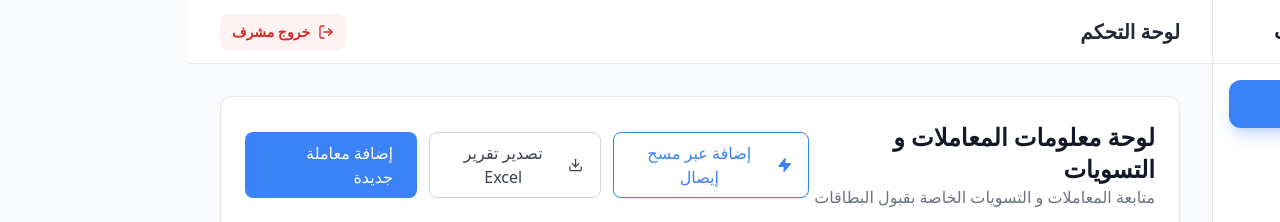
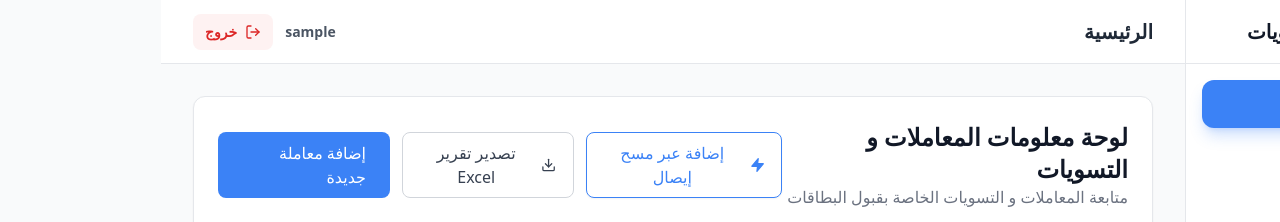
Before and after one commit to mkamel30/Smart-Card-Acceptance, a React (Vite) app in the folder frontend/: page / in a window 1280 px wide. Shown: the top 222 px of the page. Built offline with nearby package versions, Linux system fonts and the light colour scheme; no server answers; sample sign-in values are in the browser's storage.

Commit message:
Enhance: Enable logout for all users and update nav names

```diff
--- a/frontend/src/components/Layout.tsx
+++ b/frontend/src/components/Layout.tsx
@@ -12,13 +12,15 @@ function cn(...inputs: any[]) {
 
 export default function Layout({ children }: { children: React.ReactNode }) {
     const location = useLocation();
-    const { isAdmin, logout } = useAdmin();
+    const { isAdmin, user, logout } = useAdmin();
     const [isAuthModalOpen, setAuthModalOpen] = useState(false);
     const [isSidebarOpen, setSidebarOpen] = useState(false);
 
+    const isMultiBranch = isAdmin || (user?.role === 'BRANCH_MANAGER' && user?.branches && user.branches.length > 1);
+
     const navItems = [
-        { name: 'لوحة التحكم', path: '/', icon: LayoutDashboard },
-        { name: 'تحليلات الفروع', path: '/branch-dashboard', icon: LayoutDashboard },
+        { name: 'الرئيسية', path: '/', icon: LayoutDashboard },
+        { name: isMultiBranch ? 'إدارة الفروع' : 'لوحة المعلومات', path: '/branch-dashboard', icon: LayoutDashboard },
         { name: 'تسوية جديدة', path: '/settlement/new', icon: FilePlus },
         { name: 'سجل الباتشات', path: '/batches', icon: ScrollText },
     ];
@@ -97,14 +99,21 @@ export default function Layout({ children }: { children: React.ReactNode }) {
                     </div>
 
                     <div className="flex items-center gap-2">
-                        {isAdmin ? (
+                        {isAdmin || user ? (
+                            <div className="flex items-center gap-3">
+                                {user && (
+                                    <span className="text-sm font-bold text-gray-600 hidden md:block">
+                                        {user.username}
+                                    </span>
+                                )}
                                 <button
                                     onClick={logout}
                                     className="flex items-center gap-2 text-red-600 bg-red-50 hover:bg-red-100 px-3 py-2 rounded-lg transition-colors text-sm font-bold"
                                 >
                                     <LogOut className="w-4 h-4" />
-                                <span className="hidden sm:inline">خروج مشرف</span>
+                                    <span className="hidden sm:inline">خروج</span>
                                 </button>
+                            </div>
                         ) : (
                             <button
                                 onClick={() => setAuthModalOpen(true)}
```
Lines whose indentation alone changed are shown as unchanged.
